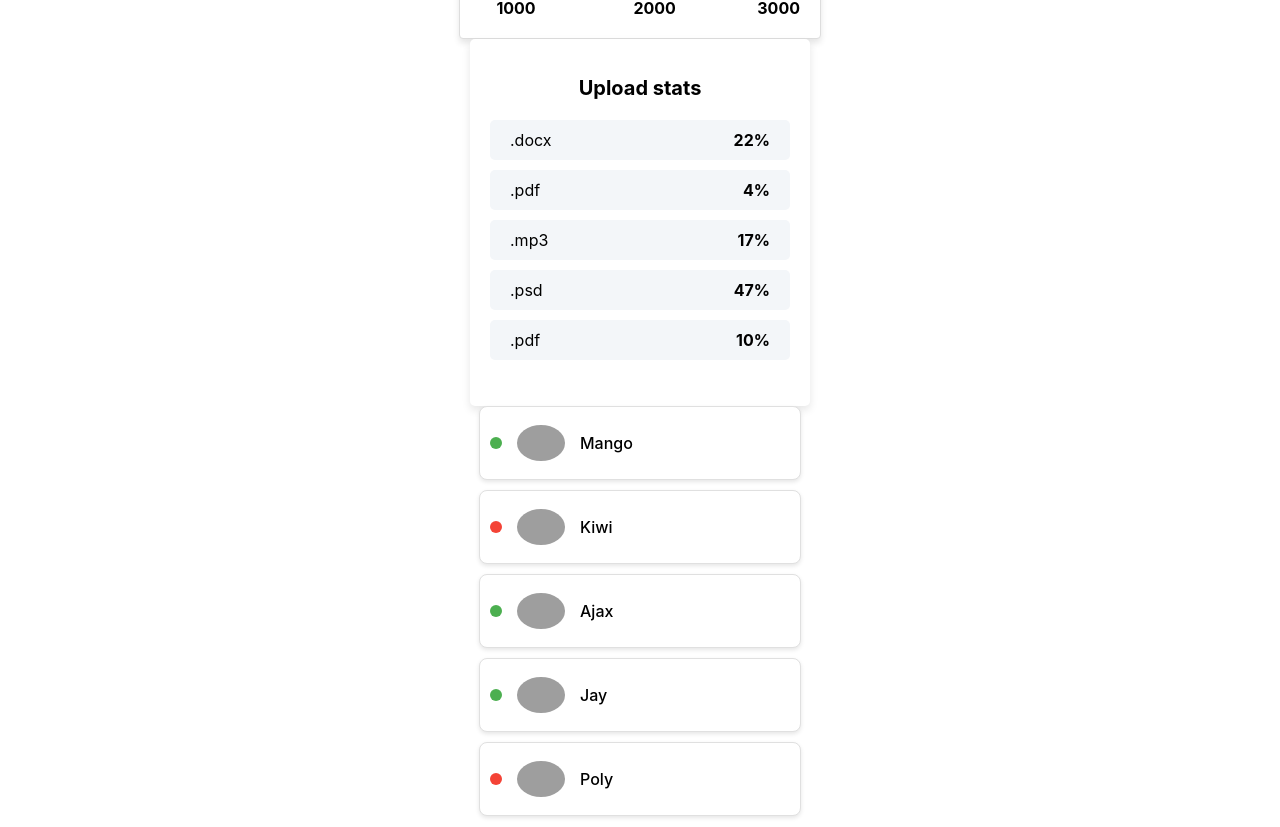
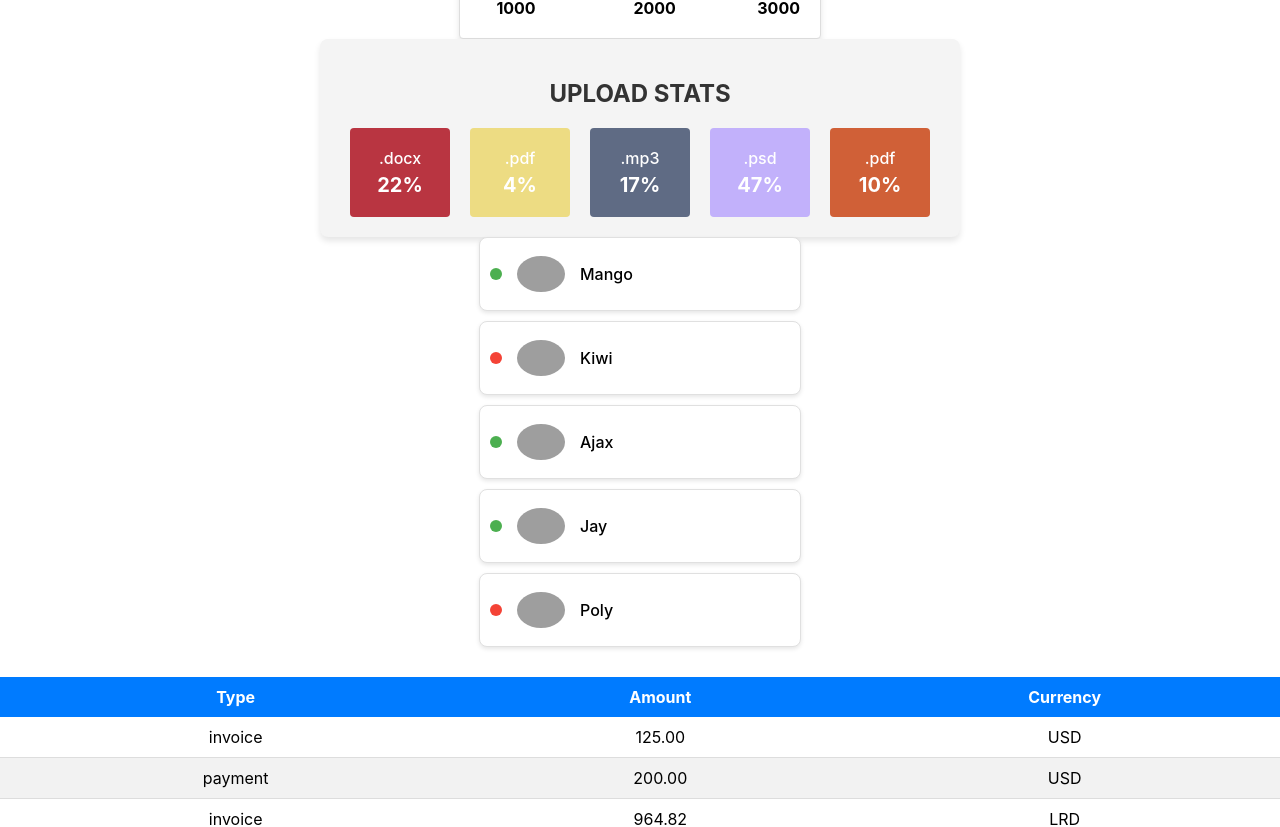
Before and after one commit to CristianF09/goit-react-hw-01-components, a React (Create React App) app: page / in a window 1280 px wide. Shown: the part 300-1127 px from the top of the page. Built offline with nearby package versions, Linux system fonts and the light colour scheme; grey boxes are pictures that could not be loaded.

Commit message:
Update  Statistics + Transactions

```diff
--- a/src/components/Statistics/Statistics.jsx
+++ b/src/components/Statistics/Statistics.jsx
@@ -4,10 +4,10 @@ import styles from './Statistics.module.css';
 
 const Statistics = ({ title, stats }) => (
   <section className={styles.statistics}>
-    {title && <h2 className={styles.title}>{title}</h2>}
+    {title && <h2 className={styles.title}>{title.toUpperCase()}</h2>}
     <ul className={styles.statList}>
       {stats.map(({ id, label, percentage }) => (
-        <li className={styles.item} key={id}>
+        <li className={styles.item} key={id} style={{ backgroundColor: getRandomColor() }}>
           <span className={styles.label}>{label}</span>
           <span className={styles.percentage}>{percentage}%</span>
         </li>
@@ -27,4 +27,13 @@ Statistics.propTypes = {
   ).isRequired,
 };
 
+const getRandomColor = () => {
+  const letters = '0123456789ABCDEF';
+  let color = '#';
+  for (let i = 0; i < 6; i++) {
+    color += letters[Math.floor(Math.random() * 16)];
+  }
+  return color;
+};
+
 export default Statistics;
--- a/src/components/Statistics/Statistics.module.css
+++ b/src/components/Statistics/Statistics.module.css
@@ -1,40 +1,48 @@
 .statistics {
-  width: 300px;
   margin: 0 auto;
-  background-color: #fff;
-  border-radius: 5px;
-  box-shadow: 0 4px 8px rgba(0, 0, 0, 0.1);
   padding: 20px;
+  width: 80%;
+  max-width: 600px;
+  background-color: #f4f4f4;
+  border-radius: 8px;
+  box-shadow: 0 4px 6px rgba(0, 0, 0, 0.1);
 }
 
 .title {
   text-align: center;
-  font-size: 20px;
+  text-transform: uppercase;
+  font-size: 24px;
+  font-weight: 700;
   margin-bottom: 20px;
+  color: #333;
 }
 
 .statList {
   list-style: none;
   padding: 0;
+  margin: 0;
   display: flex;
-  flex-wrap: wrap;
+  justify-content: space-between;
 }
 
 .item {
-  width: 100%;
+  flex: 1;
+  margin: 0 10px;
+  padding: 20px;
+  border-radius: 4px;
   display: flex;
-  justify-content: space-between;
-  padding: 10px 20px;
-  background-color: #f3f6f9;
-  margin-bottom: 10px;
-  border-radius: 5px;
+  flex-direction: column;
+  align-items: center;
+  color: #fff;
 }
 
 .label {
   font-size: 16px;
+  font-weight: 500;
+  margin-bottom: 5px;
 }
 
 .percentage {
-  font-size: 16px;
-  font-weight: bold;
+  font-size: 20px;
+  font-weight: 700;
 }
--- a/src/components/TransactionHistory/TransactionHistory.jsx
+++ b/src/components/TransactionHistory/TransactionHistory.jsx
@@ -2,7 +2,7 @@ import React from 'react';
 import PropTypes from 'prop-types';
 import styles from './TransactionHistory.module.css';
 
-export const TransactionHistory = ({ items }) => {
+const TransactionHistory = ({ items }) => {
   return (
     <table className={styles.transactionHistory}>
       <thead>
--- a/src/components/TransactionHistory/TransactionHistory.module.css
+++ b/src/components/TransactionHistory/TransactionHistory.module.css
@@ -1,39 +1,26 @@
 .transactionHistory {
   width: 100%;
+  border-collapse: collapse;
   margin: 20px 0;
-  border-collapse: collapse;
 }
 
-.transactionHistory thead {
-  background-color: #f3f6f9;
+.transactionHistory thead th {
+  background-color: #007bff;
+  color: white;
+  text-align: center;
+  padding: 10px;
 }
 
-.transactionHistory th,
-.transactionHistory td {
+.transactionHistory tbody td {
   padding: 10px;
-  text-align: left;
-  border: 1px solid #e2e8f0;
-}
-
-.transactionHistory tbody tr:nth-child(odd) {
-  background-color: #f9fafb;
-}
-.transactionHistory {
-  width: 100%;
-  margin: 20px auto;
-  border-collapse: collapse;
-}
-
-.transactionHistory thead {
-  background-color: #f3f6f9;
-}
-
-.transactionHistory th,
-.transactionHistory td {
-  padding: 12px 15px;
-  border: 1px solid #ddd;
+  text-align: center;
+  border-bottom: 1px solid #ddd;
 }
 
 .transactionHistory tbody tr:nth-child(even) {
-  background-color: #f9f9f9;
+  background-color: #f2f2f2;
 }
+
+.transactionHistory tbody tr:hover {
+  background-color: #e0e0e0;
+}
```
